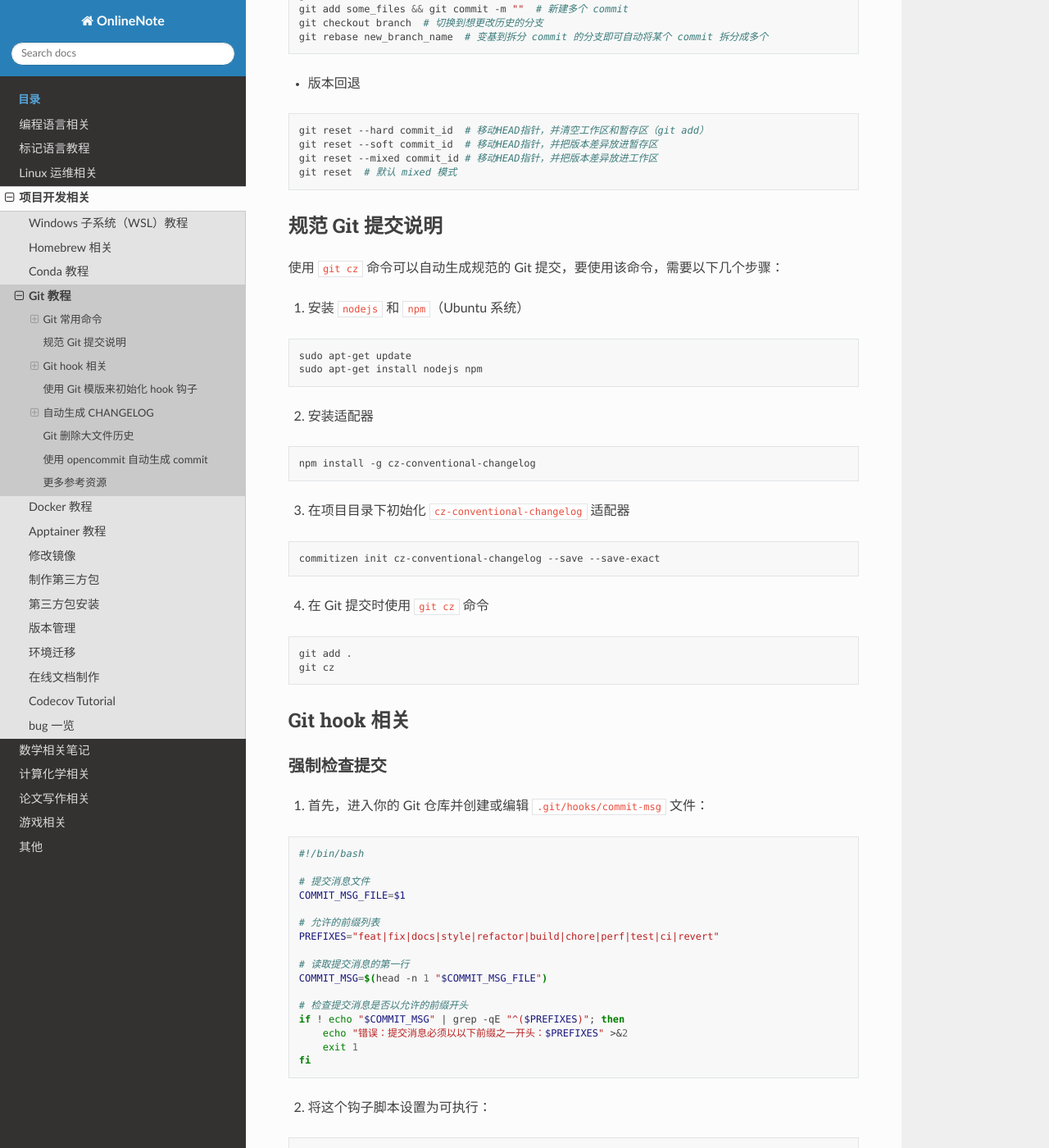
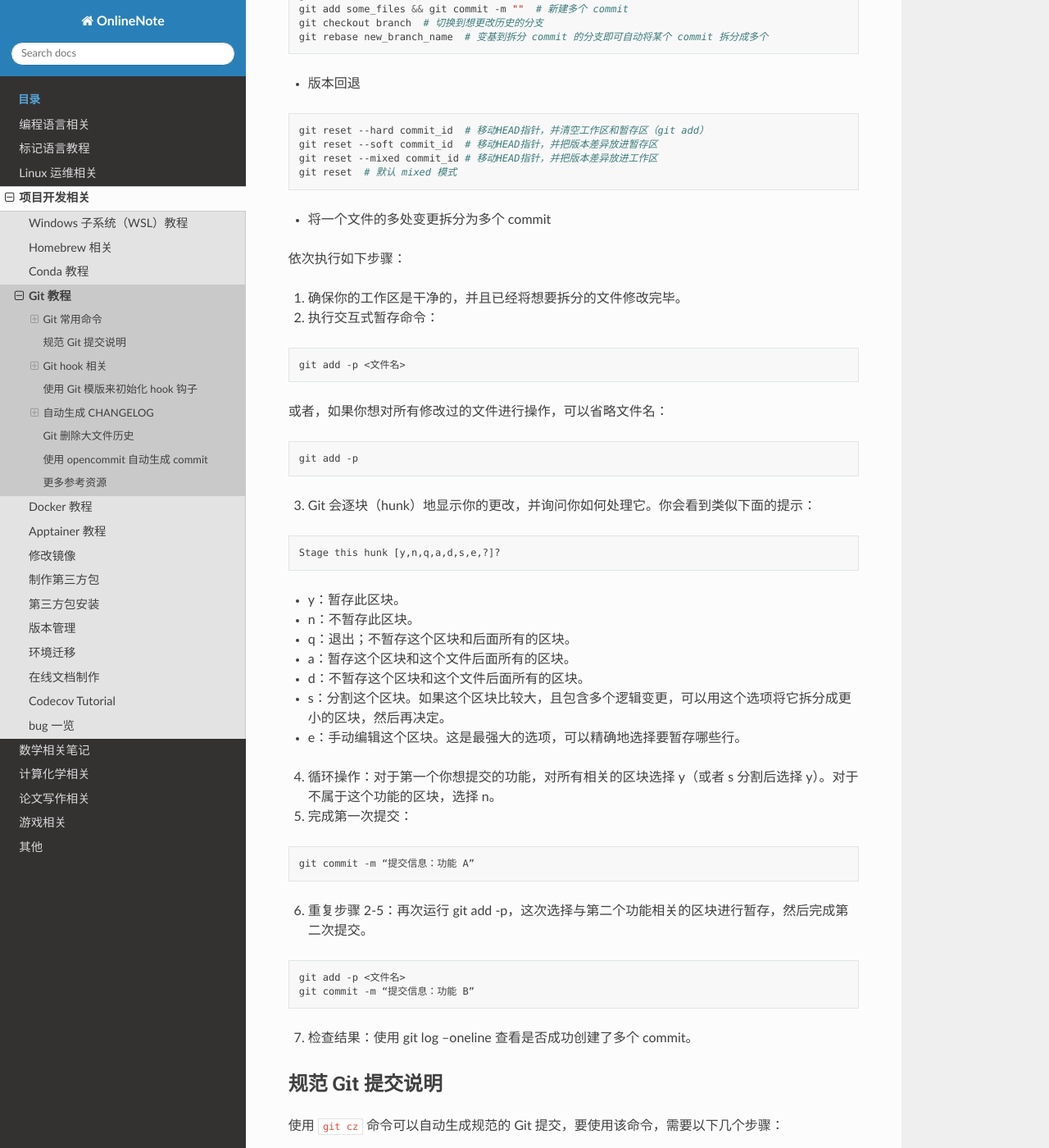
Before and after one commit to Rasic2/CodeNote, a Sphinx documentation site: the page built from docs/source/development/git.md, in a window 1280 px wide and 1400 px high, scrolled down 5630 px. Shown: the whole window at 82% size. Built offline with Sphinx 7.4.7 and the Read the Docs theme 3.1.0, drawn with Linux system fonts in a browser that asks for light colours.

Commit message:
docs: add instructions for splitting changes into multiple commits using git add -p

````diff
--- a/docs/source/development/git.md
+++ b/docs/source/development/git.md
@@ -291,6 +291,61 @@ git reset --soft commit_id  # 移动HEAD指针，并把版本差异放进暂存
 git reset --mixed commit_id # 移动HEAD指针，并把版本差异放进工作区
 git reset  # 默认 mixed 模式
 ```
+
+- 将一个文件的多处变更拆分为多个 commit
+
+依次执行如下步骤：
+
+1. 确保你的工作区是干净的，并且已经将想要拆分的文件修改完毕。
+
+2. 执行交互式暂存命令：
+
+```bash
+git add -p <文件名>
+```
+
+或者，如果你想对所有修改过的文件进行操作，可以省略文件名：
+
+```bash
+git add -p
+```
+
+3. Git 会逐块（hunk）地显示你的更改，并询问你如何处理它。你会看到类似下面的提示：
+
+```text
+Stage this hunk [y,n,q,a,d,s,e,?]?
+```
+
+- y：暂存此区块。
+
+- n：不暂存此区块。
+
+- q：退出；不暂存这个区块和后面所有的区块。
+
+- a：暂存这个区块和这个文件后面所有的区块。
+
+- d：不暂存这个区块和这个文件后面所有的区块。
+
+- s：分割这个区块。如果这个区块比较大，且包含多个逻辑变更，可以用这个选项将它拆分成更小的区块，然后再决定。
+
+- e：手动编辑这个区块。这是最强大的选项，可以精确地选择要暂存哪些行。
+
+4. 循环操作：对于第一个你想提交的功能，对所有相关的区块选择 y（或者 s 分割后选择 y）。对于不属于这个功能的区块，选择 n。
+
+5. 完成第一次提交：
+
+```bash
+git commit -m “提交信息：功能 A”
+```
+
+6. 重复步骤 2-5：再次运行 git add -p，这次选择与第二个功能相关的区块进行暂存，然后完成第二次提交。
+
+```bash
+git add -p <文件名>
+git commit -m “提交信息：功能 B”
+```
+
+7. 检查结果：使用 git log --oneline 查看是否成功创建了多个 commit。
 
 ## 规范 Git 提交说明
 
````
